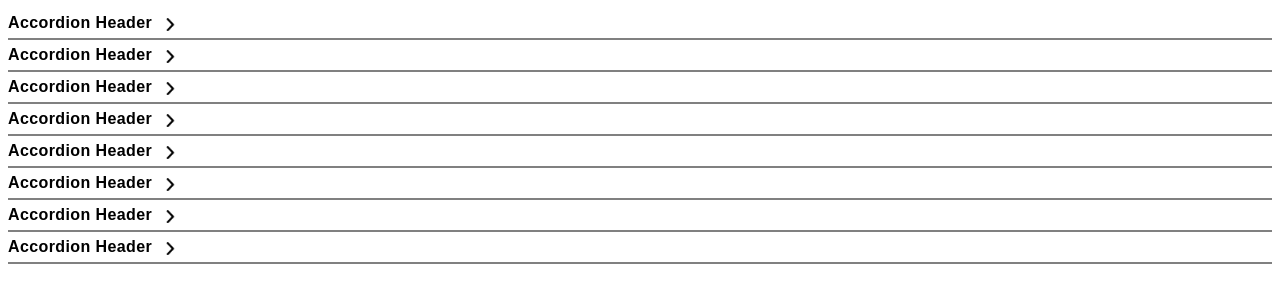
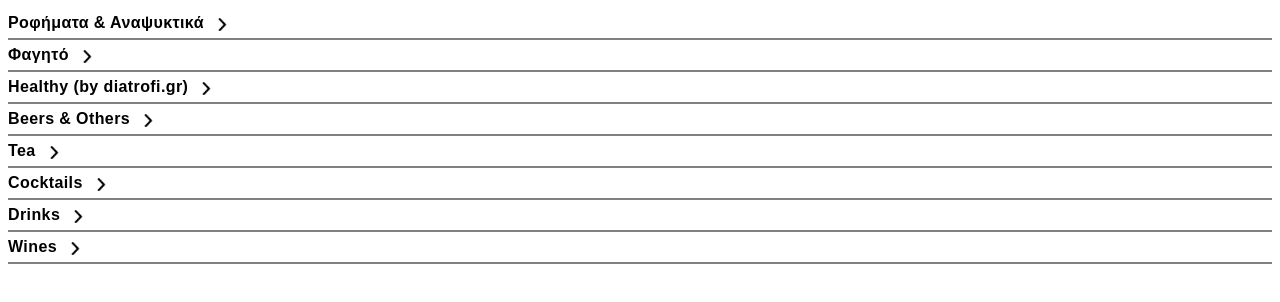
Before and after one commit to platt4m/menu4_vintage, a plain HTML site: page index.html in a window 1280 px wide. Drawn offline with Linux system fonts and the light colour scheme.

Commit message:
Added Titles

```diff
--- a/index.html
+++ b/index.html
@@ -87,7 +87,7 @@
   hx-get="https://a8qk8fnk.api.sanity.io/v2022-03-07/data/query/production?query=*%5B_type%3D%3D%27beverage%27%5D+%7Bname%2C+description%2C+price%2C+image%2C+subcategory%2C+order%7D++%7C+order%28order+asc%29"
 >
 
-  <summary class="menu">Accordion Header</summary>
+  <summary class="menu">Ροφήματα & Αναψυκτικά</summary>
   <table class="minimalistBlack">
     <tbody id="beverage_rows">
       <!-- <tr>
@@ -106,7 +106,7 @@
   hx-get="https://a8qk8fnk.api.sanity.io/v2022-03-07/data/query/production?query=*%5B_type%3D%3D%27food%27%5D+%7Bname%2C+description%2C+price%2C+image%2C+subcategory%2C+order%7D++%7C+order%28order+asc%29"
 >
 
-  <summary class="menu">Accordion Header</summary>
+  <summary class="menu">Φαγητό</summary>
   <table class="minimalistBlack">
     <tbody id="food_rows">
       <!-- <tr>
@@ -125,7 +125,7 @@
   hx-get="https://a8qk8fnk.api.sanity.io/v2022-03-07/data/query/production?query=*%5B_type%3D%3D%27healthy%27%5D+%7Bname%2C+description%2C+price%2C+image%2C+subcategory%2C+order%7D++%7C+order%28order+asc%29"
 >
 
-  <summary class="menu">Accordion Header</summary>
+  <summary class="menu">Healthy (by diatrofi.gr)</summary>
   <table class="minimalistBlack">
     <tbody id="healthy_rows">
       <!-- <tr>
@@ -144,7 +144,7 @@
   hx-get="https://a8qk8fnk.api.sanity.io/v2022-03-07/data/query/production?query=*%5B_type%3D%3D%27beerother%27%5D+%7Bname%2C+description%2C+price%2C+image%2C+subcategory%2C+order%7D++%7C+order%28order+asc%29"
 >
 
-  <summary class="menu">Accordion Header</summary>
+  <summary class="menu">Beers & Others</summary>
   <table class="minimalistBlack">
     <tbody id="beerother_rows">
       <!-- <tr>
@@ -163,7 +163,7 @@
   hx-get="https://a8qk8fnk.api.sanity.io/v2022-03-07/data/query/production?query=*%5B_type%3D%3D%27tea%27%5D+%7Bname%2C+description%2C+price%2C+image%2C+subcategory%2C+order%7D++%7C+order%28order+asc%29"
 >
 
-  <summary class="menu">Accordion Header</summary>
+  <summary class="menu">Tea</summary>
   <table class="minimalistBlack">
     <tbody id="tea_rows">
       <!-- <tr>
@@ -182,7 +182,7 @@
   hx-get="https://a8qk8fnk.api.sanity.io/v2022-03-07/data/query/production?query=*%5B_type%3D%3D%27cocktail%27%5D+%7Bname%2C+description%2C+price%2C+image%2C+subcategory%2C+order%7D++%7C+order%28order+asc%29"
 >
 
-  <summary class="menu">Accordion Header</summary>
+  <summary class="menu">Cocktails</summary>
   <table class="minimalistBlack">
     <tbody id="cocktail_rows">
       <!-- <tr>
@@ -201,7 +201,7 @@
   hx-get="https://a8qk8fnk.api.sanity.io/v2022-03-07/data/query/production?query=*%5B_type%3D%3D%27drink%27%5D+%7Bname%2C+description%2C+price%2C+image%2C+subcategory%2C+order%7D++%7C+order%28order+asc%29"
 >
 
-  <summary class="menu">Accordion Header</summary>
+  <summary class="menu">Drinks</summary>
   <table class="minimalistBlack">
     <tbody id="drink_rows">
       <!-- <tr>
@@ -220,7 +220,7 @@
   hx-get="https://a8qk8fnk.api.sanity.io/v2022-03-07/data/query/production?query=*%5B_type%3D%3D%27wine%27%5D+%7Bname%2C+description%2C+price%2C+image%2C+subcategory%2C+order%7D++%7C+order%28order+asc%29"
 >
 
-  <summary class="menu">Accordion Header</summary>
+  <summary class="menu">Wines</summary>
   <table class="minimalistBlack">
     <tbody id="wine_rows">
       <!-- <tr>
```
